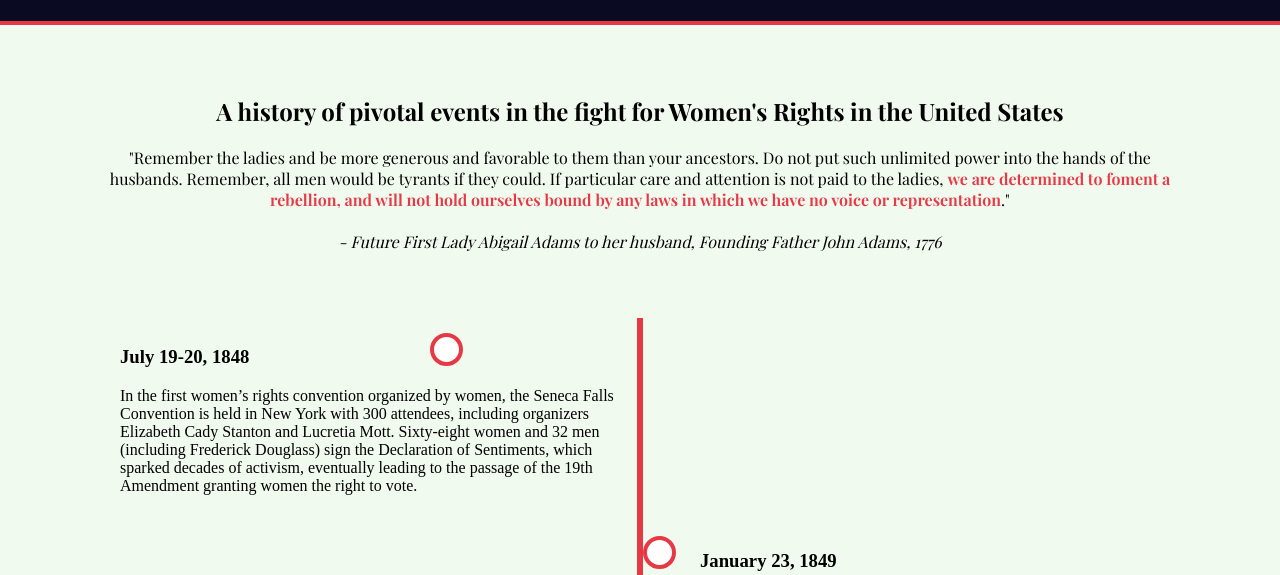
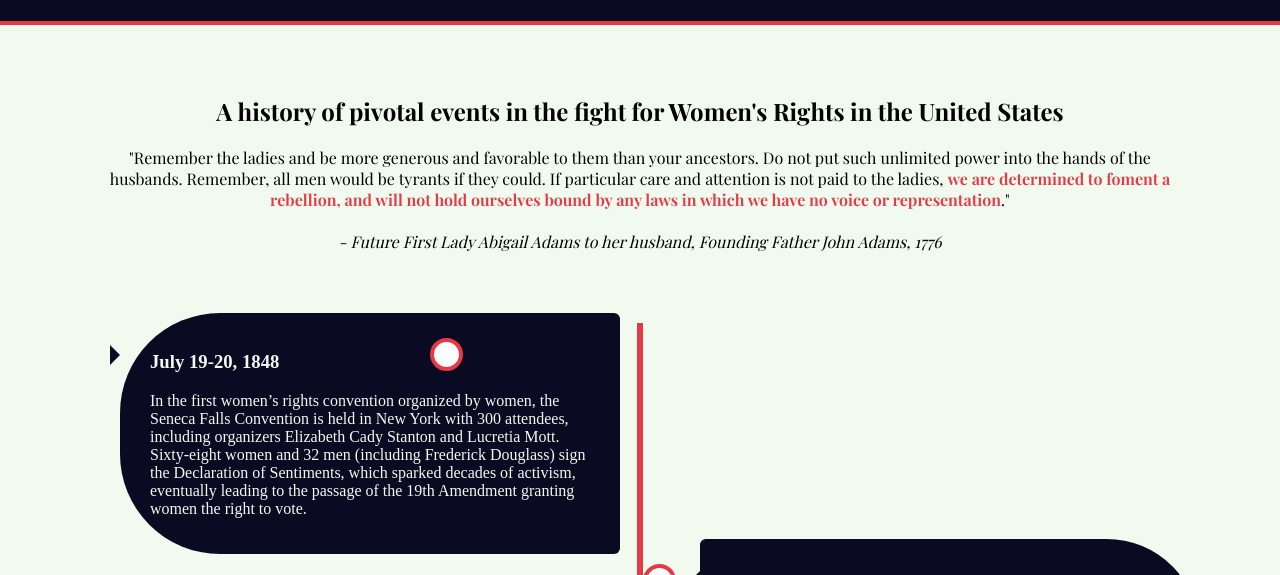
Before and after one commit to ChristinaBohn/herstory-tribute, a plain HTML site: page index.html in a window 1280 px wide. Shown: the part 150-725 px from the top of the page. Drawn offline with nearby package versions, Linux system fonts and the light colour scheme; a web font is replaced by a local one.

Commit message:
Added arrows and styling on timeline content cards

```diff
--- a/assets/css/styles.css
+++ b/assets/css/styles.css
@@ -141,6 +141,16 @@ h4 {
     background-color: inherit;
     /* width: 50%; MQ */
     width: 100%;
+    margin: 5px 0;
+  }
+
+/* The actual content */
+.content {
+    padding: 20px 30px;
+    color: #f1faee;
+    background-color: #0a0a23;
+    position: relative;
+    border-radius: 6px 100px 100px 6px;
   }
 
   /* The circles on the timeline */
@@ -158,13 +168,19 @@ h4 {
     z-index: 1;
   }
 
-  /* Make sure that all arrows are pointing leftwards */
-  /* .container::before {
-    left: 60px;
-    border: medium solid white;
+  /* Add arrows pointing leftwards */
+  .container::before {
+    content: " ";
+    height: 0;
+    position: absolute;
+    top: 22px;
+    width: 0;
+    z-index: 1;
+    left: 30px;
+    border: medium solid #0a0a23;
     border-width: 10px 10px 10px 0;
-    border-color: transparent white transparent transparent;
-  } */
+    border-color: transparent #0a0a23 transparent transparent;
+  }
 
 
 
@@ -210,6 +226,30 @@ h4 {
         left: 50%;
     }
 
+    .content {
+        margin: -20px 0;
+    }
+
+    .content-left {
+        border-radius: 100px 6px 6px 100px;
+    }
+
+    /* Arrows to the left container (pointing right) */
+    .left::before {
+    right: 30px;
+    border: medium solid #0a0a23;
+    border-width: 10px 0 10px 10px;
+    border-color: transparent transparent transparent #0a0a23;
+  }
+
+    /* Arrows to the right container (pointing left) */
+    .right::before {
+    left: 30px;
+    border: medium solid #0a0a23;
+    border-width: 10px 10px 10px 0;
+    border-color: transparent #0a0a23 transparent transparent;
+  }
+
 }
 
 /* Large Screens */
--- a/index.html
+++ b/index.html
@@ -40,7 +40,7 @@
 
             <ol class="timeline">
                 <div class="container left">
-                    <li class="content">
+                    <li class="content content-left">
                         <h3 id="1800s" >July 19-20, 1848</h3>
                         <p>In the first women’s rights convention organized by women, the Seneca Falls Convention is held in New York with 300 attendees, including organizers Elizabeth Cady Stanton and Lucretia Mott. Sixty-eight women and 32 men (including Frederick Douglass) sign the Declaration of Sentiments, which sparked decades of activism, eventually leading to the passage of the 19th Amendment granting women the right to vote.</p>
                     </li>
@@ -52,7 +52,7 @@
                     </li>
                 </div>
                 <div class="container left">
-                    <li class="content">
+                    <li class="content content-left">
                         <h3>May 29, 1851</h3>
                         <p>A formerly enslaved worker turned abolitionist and women’s rights activist, Sojourner Truth delivers her famous "Ain't I a Woman?" speech at the Women’s Rights Convention in Akron, Ohio.</p>
                     </li>
```
